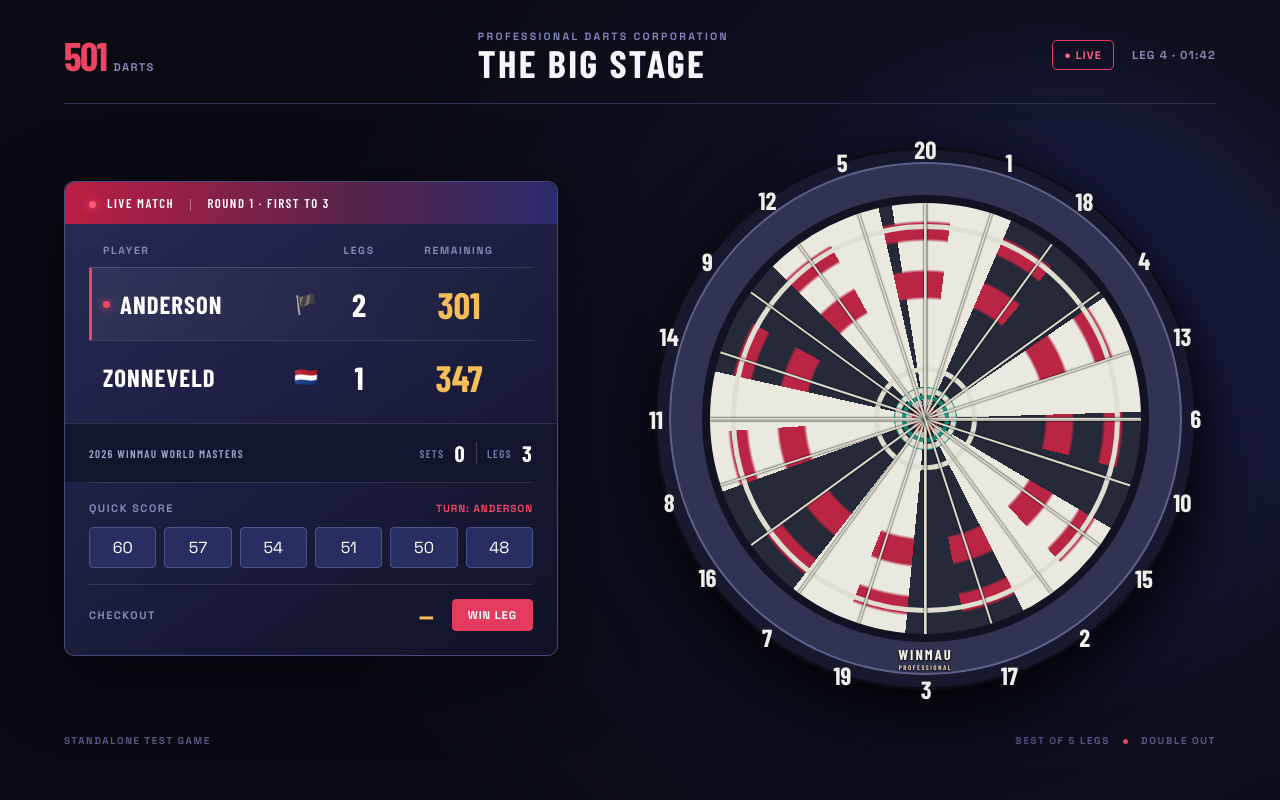
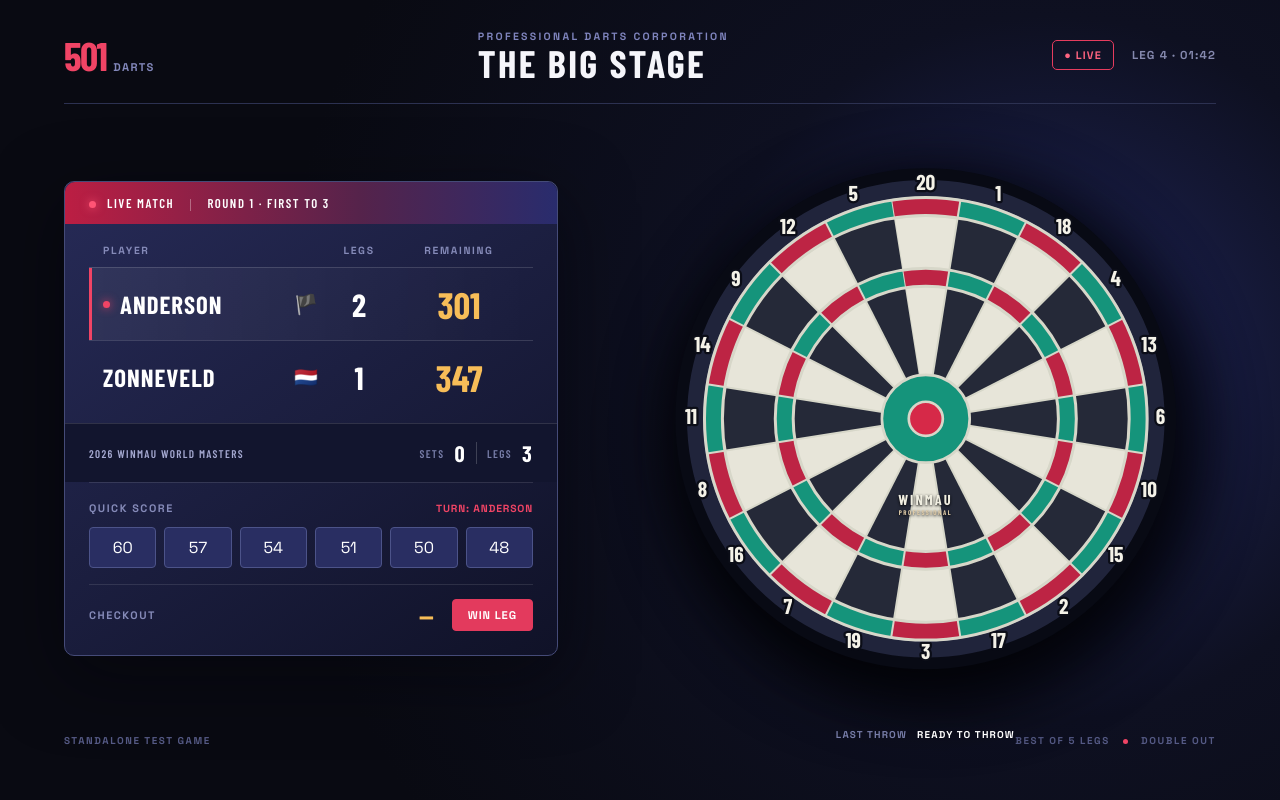
Before and after one commit to evanstom273/standalone-tesst-game, a React (Vite) app: page / in a window 1280 px wide. Built offline with nearby package versions, Linux system fonts and the light colour scheme; a web font is replaced by a local one.

Commit message:
Rebuild dartboard with polar SVG geometry

```diff
--- a/src/main.tsx
+++ b/src/main.tsx
@@ -2,34 +2,100 @@
 import { createRoot } from 'react-dom/client'
 import './styles.css'
 
-const sectors = [20, 1, 18, 4, 13, 6, 10, 15, 2, 17, 3, 19, 7, 16, 8, 11, 14, 9, 12, 5]
-const quickScores = [60, 57, 54, 51, 50, 48]
+const SECTORS = [20, 1, 18, 4, 13, 6, 10, 15, 2, 17, 3, 19, 7, 16, 8, 11, 14, 9, 12, 5]
+const QUICK_SCORES = [60, 57, 54, 51, 50, 48]
+const CX = 300
+const CY = 300
+const BOARD_RADIUS = 273
+const DOUBLE_INNER = 227
+const DOUBLE_OUTER = 247
+const TREBLE_INNER = 148
+const TREBLE_OUTER = 168
+const OUTER_BULL = 49
+const INNER_BULL = 19
+
+type ScoringRegion = { label: string; score: number; multiplier: number }
+
+const polarPoint = (radius: number, angle: number) => {
+  const radians = (angle * Math.PI) / 180
+  return { x: CX + radius * Math.sin(radians), y: CY - radius * Math.cos(radians) }
+}
+
+const annularSectorPath = (innerRadius: number, outerRadius: number, startAngle: number, endAngle: number) => {
+  const outerStart = polarPoint(outerRadius, startAngle)
+  const outerEnd = polarPoint(outerRadius, endAngle)
+  const innerEnd = polarPoint(innerRadius, endAngle)
+  const innerStart = polarPoint(innerRadius, startAngle)
+  return [
+    `M ${outerStart.x} ${outerStart.y}`,
+    `A ${outerRadius} ${outerRadius} 0 0 1 ${outerEnd.x} ${outerEnd.y}`,
+    `L ${innerEnd.x} ${innerEnd.y}`,
+    `A ${innerRadius} ${innerRadius} 0 0 0 ${innerStart.x} ${innerStart.y}`,
+    'Z',
+  ].join(' ')
+}
+
+const resolveRegion = (clientX: number, clientY: number, rect: DOMRect): ScoringRegion => {
+  const scale = 600 / Math.min(rect.width, rect.height)
+  const x = (clientX - rect.left - rect.width / 2) * scale + CX
+  const y = (clientY - rect.top - rect.height / 2) * scale + CY
+  const dx = x - CX
+  const dy = y - CY
+  const radius = Math.sqrt(dx * dx + dy * dy)
+  const angle = (Math.atan2(dx, -dy) * 180) / Math.PI
+  const clockwiseAngle = (angle + 360) % 360
+  const sectorIndex = Math.floor((clockwiseAngle + 9) / 18) % 20
+  const value = SECTORS[sectorIndex]
+
+  if (radius <= INNER_BULL) return { label: 'INNER BULL', score: 50, multiplier: 1 }
+  if (radius <= OUTER_BULL) return { label: 'OUTER BULL', score: 25, multiplier: 1 }
+  if (radius <= TREBLE_INNER) return { label: `SINGLE ${value}`, score: value, multiplier: 1 }
+  if (radius <= TREBLE_OUTER) return { label: `TREBLE ${value}`, score: value * 3, multiplier: 3 }
+  if (radius <= DOUBLE_INNER) return { label: `SINGLE ${value}`, score: value, multiplier: 1 }
+  if (radius <= DOUBLE_OUTER) return { label: `DOUBLE ${value}`, score: value * 2, multiplier: 2 }
+  return { label: 'MISS', score: 0, multiplier: 0 }
+}
 
 function Dartboard() {
+  const [lastThrow, setLastThrow] = useState<ScoringRegion>({ label: 'READY TO THROW', score: 0, multiplier: 0 })
+
+  const handlePointerDown = (event: React.PointerEvent<SVGSVGElement>) => {
+    setLastThrow(resolveRegion(event.clientX, event.clientY, event.currentTarget.getBoundingClientRect()))
+  }
+
   return (
-    <section className="board-stage" aria-label="Dartboard">
+    <section className="board-stage" aria-label="Interactive dartboard">
       <div className="board-shadow" />
-      <div className="dartboard">
-        <div className="board-number-ring">
-          {sectors.map((sector, index) => (
-            <span key={sector} style={{ transform: `rotate(${index * 18}deg)` }}>
-              <b style={{ transform: `rotate(${-index * 18}deg)` }}>{sector}</b>
-            </span>
-          ))}
-        </div>
-        <div className="board-face">
-          <div className="double-ring" />
-          <div className="triple-ring" />
-          <div className="bull-outer" />
-          <div className="bull-inner" />
-          <div className="wire wire-vertical" />
-          <div className="wire wire-horizontal" />
-          {Array.from({ length: 10 }, (_, index) => (
-            <div key={index} className="spoke" style={{ transform: `rotate(${index * 18}deg)` }} />
-          ))}
-        </div>
+      <div className="dartboard-wrap">
+        <svg className="dartboard-svg" viewBox="0 0 600 600" role="img" aria-label="20-sector dartboard" onPointerDown={handlePointerDown}>
+          <circle cx={CX} cy={CY} r={BOARD_RADIUS} className="board-surround" />
+          <circle cx={CX} cy={CY} r={DOUBLE_OUTER} className="board-face" />
+          {SECTORS.map((value, index) => {
+            const centreAngle = index * 18
+            const startAngle = centreAngle - 9
+            const endAngle = centreAngle + 9
+            const dark = index % 2 === 1
+            return (
+              <g key={value}>
+                <path d={annularSectorPath(OUTER_BULL, TREBLE_INNER, startAngle, endAngle)} className={dark ? 'single-dark' : 'single-light'} />
+                <path d={annularSectorPath(TREBLE_INNER, TREBLE_OUTER, startAngle, endAngle)} className={dark ? 'ring-green' : 'ring-red'} />
+                <path d={annularSectorPath(TREBLE_OUTER, DOUBLE_INNER, startAngle, endAngle)} className={dark ? 'single-dark' : 'single-light'} />
+                <path d={annularSectorPath(DOUBLE_INNER, DOUBLE_OUTER, startAngle, endAngle)} className={dark ? 'ring-green' : 'ring-red'} />
+                <line x1={CX} y1={CY - OUTER_BULL} x2={CX} y2={CY - DOUBLE_OUTER} className="sector-wire" transform={`rotate(${startAngle} ${CX} ${CY})`} />
+                <text x={polarPoint(262, centreAngle).x} y={polarPoint(262, centreAngle).y} className="board-number" textAnchor="middle" dominantBaseline="middle">{value}</text>
+              </g>
+            )
+          })}
+          <circle cx={CX} cy={CY} r={OUTER_BULL} className="outer-bull" />
+          <circle cx={CX} cy={CY} r={INNER_BULL} className="inner-bull" />
+          <circle cx={CX} cy={CY} r={DOUBLE_INNER} className="ring-wire" />
+          <circle cx={CX} cy={CY} r={DOUBLE_OUTER} className="ring-wire" />
+          <circle cx={CX} cy={CY} r={TREBLE_INNER} className="ring-wire" />
+          <circle cx={CX} cy={CY} r={TREBLE_OUTER} className="ring-wire" />
+        </svg>
+        <div className="board-caption"><span>WINMAU</span><small>PROFESSIONAL</small></div>
       </div>
-      <div className="board-caption"><span>WINMAU</span><small>PROFESSIONAL</small></div>
+      <div className="throw-result" aria-live="polite"><span>LAST THROW</span><b>{lastThrow.label}</b>{lastThrow.score > 0 && <em>{lastThrow.score}</em>}</div>
     </section>
   )
 }
@@ -38,44 +104,22 @@
   const [active, setActive] = useState(0)
   const [legs, setLegs] = useState([2, 1])
   const [scores, setScores] = useState([301, 347])
-
-  const addScore = (points: number) => {
-    setScores((current) => current.map((score, index) => index === active ? Math.max(0, score - points) : score))
-    setActive((current) => (current + 1) % 2)
-  }
+  const addScore = (points: number) => { setScores((current) => current.map((score, index) => index === active ? Math.max(0, score - points) : score)); setActive((current) => (current + 1) % 2) }
 
   return (
     <section className="scoreboard-shell" aria-label="Match scoreboard">
       <div className="scoreboard-topline"><span className="live-dot" /> LIVE MATCH <span className="topline-divider" /> ROUND 1 · FIRST TO 3</div>
       <div className="players-header"><span>PLAYER</span><span>LEGS</span><span>REMAINING</span></div>
-      <button className={`player-row ${active === 0 ? 'is-active' : ''}`} onClick={() => setActive(0)}>
-        <span className="player-name"><i /> ANDERSON <em>🏴</em></span><strong>{legs[0]}</strong><b>{scores[0]}</b>
-      </button>
-      <button className={`player-row ${active === 1 ? 'is-active' : ''}`} onClick={() => setActive(1)}>
-        <span className="player-name">ZONNEVELD <em>🇳🇱</em></span><strong>{legs[1]}</strong><b>{scores[1]}</b>
-      </button>
+      <button className={`player-row ${active === 0 ? 'is-active' : ''}`} onClick={() => setActive(0)}><span className="player-name"><i /> ANDERSON <em>🏴</em></span><strong>{legs[0]}</strong><b>{scores[0]}</b></button>
+      <button className={`player-row ${active === 1 ? 'is-active' : ''}`} onClick={() => setActive(1)}><span className="player-name">ZONNEVELD <em>🇳🇱</em></span><strong>{legs[1]}</strong><b>{scores[1]}</b></button>
       <div className="scoreboard-footer"><span>2026 WINMAU WORLD MASTERS</span><span className="sets">SETS <b>0</b> <i /> LEGS <b>{legs[0] + legs[1]}</b></span></div>
-      <div className="checkout-panel">
-        <div className="checkout-heading"><span>QUICK SCORE</span><small>TURN: {active === 0 ? 'ANDERSON' : 'ZONNEVELD'}</small></div>
-        <div className="quick-score-grid">{quickScores.map((score) => <button key={score} onClick={() => addScore(score)}>{score}</button>)}</div>
-        <div className="checkout-row"><span>CHECKOUT</span><b>{scores[active] <= 170 ? scores[active] : '—'}</b><button onClick={() => setLegs((current) => current.map((leg, index) => index === active ? leg + 1 : leg))}>WIN LEG</button></div>
-      </div>
+      <div className="checkout-panel"><div className="checkout-heading"><span>QUICK SCORE</span><small>TURN: {active === 0 ? 'ANDERSON' : 'ZONNEVELD'}</small></div><div className="quick-score-grid">{QUICK_SCORES.map((score) => <button key={score} onClick={() => addScore(score)}>{score}</button>)}</div><div className="checkout-row"><span>CHECKOUT</span><b>{scores[active] <= 170 ? scores[active] : '—'}</b><button onClick={() => setLegs((current) => current.map((leg, index) => index === active ? leg + 1 : leg))}>WIN LEG</button></div></div>
     </section>
   )
 }
 
 function App() {
-  return (
-    <main className="app-shell">
-      <header className="app-header">
-        <div className="brand-mark"><span>501</span><small>DARTS</small></div>
-        <div><p className="event-kicker">PROFESSIONAL DARTS CORPORATION</p><h1>THE BIG STAGE</h1></div>
-        <div className="match-meta"><span className="live-pill">● LIVE</span><span>LEG 4 · 01:42</span></div>
-      </header>
-      <div className="game-layout"><Scoreboard /><Dartboard /></div>
-      <footer className="app-footer"><span>STANDALONE TEST GAME</span><span>BEST OF 5 LEGS <i /> DOUBLE OUT</span></footer>
-    </main>
-  )
+  return <main className="app-shell"><header className="app-header"><div className="brand-mark"><span>501</span><small>DARTS</small></div><div><p className="event-kicker">PROFESSIONAL DARTS CORPORATION</p><h1>THE BIG STAGE</h1></div><div className="match-meta"><span className="live-pill">● LIVE</span><span>LEG 4 · 01:42</span></div></header><div className="game-layout"><Scoreboard /><Dartboard /></div><footer className="app-footer"><span>STANDALONE TEST GAME</span><span>BEST OF 5 LEGS <i /> DOUBLE OUT</span></footer></main>
 }
 
 createRoot(document.getElementById('root')!).render(<App />)
```
Also changed, not shown: src/styles.css.
